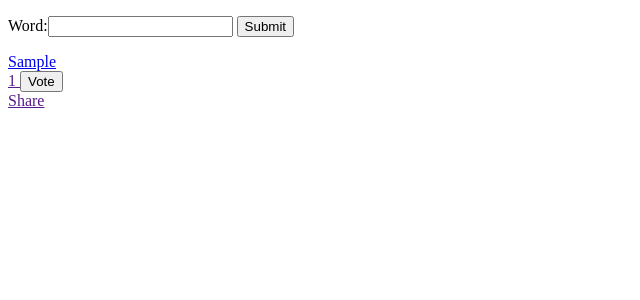
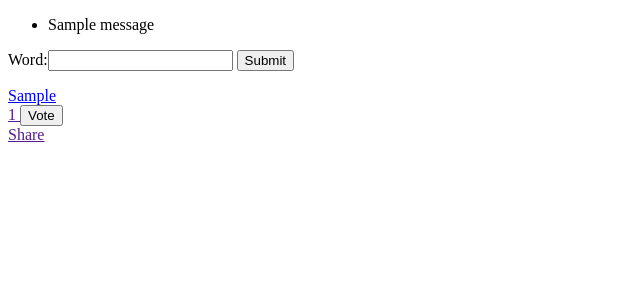
Before and after one commit to lkhedlund/unbanking, a Django app: page / in a window 1280 px wide. Shown: the top 300 px of the page, without its empty margins (0-640 px from the left). Run offline with Django 3.2, Linux system fonts and the light colour scheme; tables that the repository leaves empty hold one stand-in row (values such as "Sample post"); one stand-in notice (Sample message) is shown; some libraries are stand-ins or nearby versions.

Commit message:
Added error checks and session cookies

```diff
--- a/upvote/templates/upvote/layout/base.html
+++ b/upvote/templates/upvote/layout/base.html
@@ -13,6 +13,7 @@
     <script src="{% static 'upvote/js/jquery.waypoints.min.js' %}"></script>
   </head>
   <body>
+    {% include 'upvote/partials/messages.html' %}
     {% block content %}
     {% endblock %}
   </body>
--- /dev/null
+++ b/upvote/templates/upvote/partials/messages.html
@@ -0,0 +1,7 @@
+{% if messages %}
+    <ul class="messages">
+    {% for message in messages %}
+        <li{% if message.tags %} class="{{ message.tags }}"{% endif %}>{{ message }}</li>
+    {% endfor %}
+    </ul>
+{% endif %}
--- a/upvote/views.py
+++ b/upvote/views.py
@@ -8,10 +8,14 @@ from django.core.paginator import Paginator, EmptyPage, PageNotAnInteger
 
 from .models import Submission, Vote
 from .forms import SubmissionForm
+from .utils import has_participated
 
 class IndexView(generic.View):
     template_name = 'upvote/index.html'
     paginate_by = 10
+
+    duplicate_message = "Great minds think alike! Your word has already been chosen, so we've aded a vote. Don't tell anyone else, but we hope you win."
+    thanks_message = "Thank you for your submission! Now get out there and vote!"
 
     def get(self, request):
         submission_form = SubmissionForm()
@@ -34,17 +38,22 @@ class IndexView(generic.View):
 
     def post(self, request):
         form = SubmissionForm(request.POST)
+        # Check whether the user has already submitted a word or voted
+        if has_participated(request):
+            return redirect('upvote:index')
         submitted_word = form.data['word'].lower()
         if Submission.objects.filter(word=submitted_word).exists():
             submission = Submission.objects.filter(word=submitted_word).get()
             vote = Vote(submission=submission)
             vote.save()
-            messages.add_message(request, messages.INFO, "Already exists!")
+            messages.add_message(request, messages.INFO, self.duplicate_message)
+            request.session['has_voted'] = True
             return HttpResponseRedirect(reverse('upvote:detail', args=(submission.word,)))
         if form.is_valid():
             submission = form.save(commit=False)
             submission.save()
-            messages.add_message(request, messages.INFO, "Thank you for your submission!")
+            request.session['has_submitted'] = True
+            messages.add_message(request, messages.INFO, self.thanks_message)
             return HttpResponseRedirect(reverse('upvote:detail', args=(submission.word,)))
         return redirect('upvote:index')
 
@@ -59,7 +68,12 @@ class DetailView(generic.View):
         })
 
 def vote(request, word):
+    voted_message = "Thank you for voting. Be sure to share your word get get the most votes to win!"
+    if request.session.get('has_voted', False):
+        messages.add_message(request, messages.ERROR, voted_message)
+        return redirect('upvote:index')
     submission = get_object_or_404(Submission, word=word)
     vote = Vote(submission=submission)
     vote.save()
+    request.session['has_voted'] = True
     return redirect('upvote:index')
```
Also changed, not shown: upvote/templates/upvote/detail.html (+0 -8 lines), upvote/utils.py (added, +17 -0 lines).
